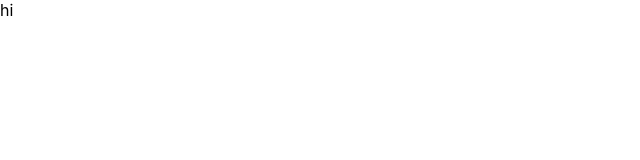
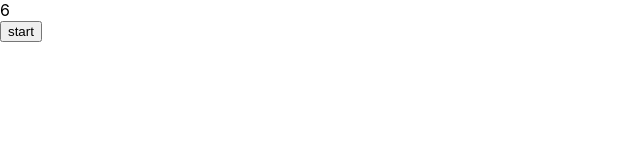
Before and after one commit to nurbolatk/pomodoro-timer, a React (Create React App) app: page / in a window 1280 px wide. Shown: the top 160 px of the page, without its empty margins (0-640 px from the left). Built offline with nearby package versions, Linux system fonts and the light colour scheme.

Commit message:
Create simple timer

```diff
--- a/src/App.js
+++ b/src/App.js
@@ -1,5 +1,11 @@
+import { Timer } from './components/Timer'
+
 function App() {
-  return <div className="App">hi</div>
+  return (
+    <div>
+      <Timer />
+    </div>
+  )
 }
 
 export default App
--- /dev/null
+++ b/src/components/Timer.js
@@ -0,0 +1,39 @@
+import { useEffect, useState } from 'react'
+
+export function Timer() {
+  const [currentState, setCurrentState] = useState({
+    state: 'work',
+    duration: 6,
+  })
+
+  const [isRunning, setIsRunning] = useState(false)
+
+  useEffect(() => {
+    console.log('am i running')
+    if (isRunning) {
+      console.log('what about me?')
+      const now = Date.now()
+      const then = now + currentState.duration * 1000
+
+      const timer = setTimeout(() => {
+        const secondsLeft = Math.round((then - Date.now()) / 1000)
+        console.log('is this it?', secondsLeft)
+        if (secondsLeft >= 0) {
+          setCurrentState({
+            state: currentState.state,
+            duration: secondsLeft,
+          })
+        }
+      }, 1000)
+
+      return () => clearTimeout(timer)
+    }
+  }, [isRunning, currentState])
+
+  return (
+    <div>
+      <article>{currentState.duration}</article>
+      <button onClick={() => setIsRunning(true)}>start</button>
+    </div>
+  )
+}
```
